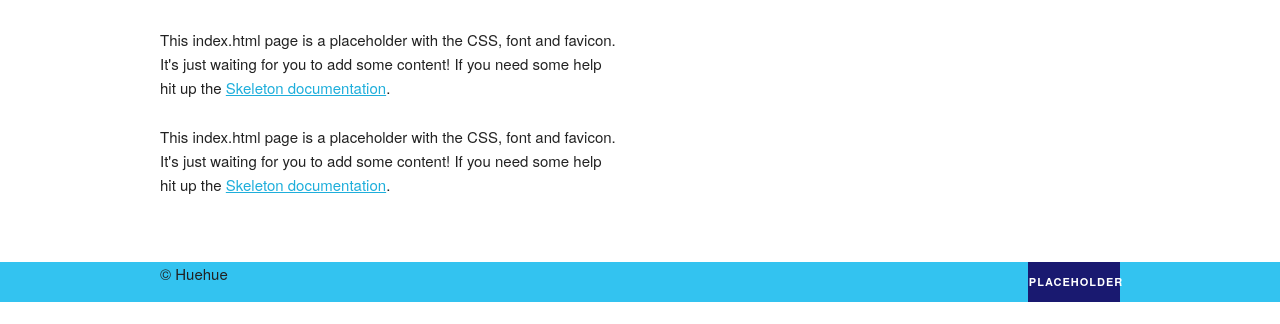
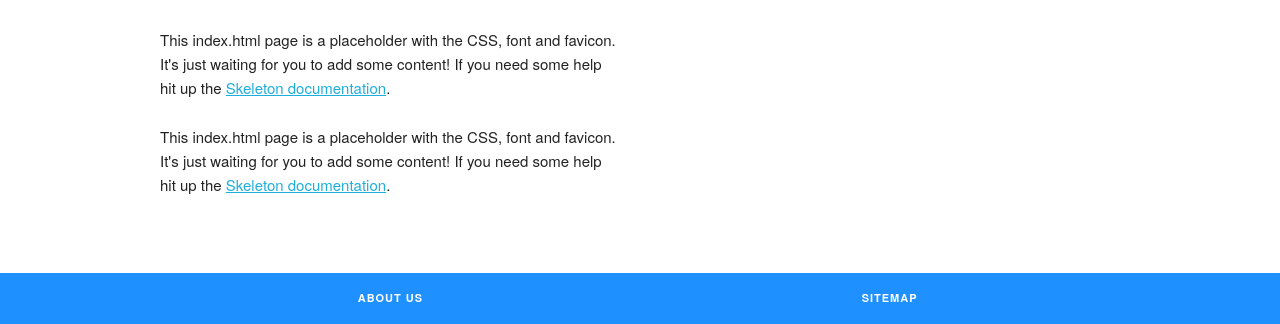
Before and after one commit to Xeltide/project1536, a PHP site: page /header.html in a window 1280 px wide. Shown: the part 3280-3604 px from the top of the page. Before the commit the page ends 3582 px from the top, so only its background shows below. Run offline with PHP 8.4, Linux system fonts and the light colour scheme.

Commit message:
updated footer and consolidated header.css and loginFiddle.css

```diff
--- a/css/header.css
+++ b/css/header.css
@@ -54,21 +54,36 @@
 /* Fixes footer to the bottom of the page. */
 #footer {
     width: 100%;
-	background-color: #33C3F0;
+	background-color: #1E90FF;
     z-index: 1;
     opacity: 1.0;
     bottom: 0;
+    height: 51px;
 }
+
+/* #footer li {
+    display: inline-block;
+    margin-bottom: 0;
+    min-width: 5em;
+}
+
+#footer ul{
+    display: flex;
+    list-style-type: none;
+    margin-bottom: 0;
+} */
+
 /* Formats the footer buttons. */
 #footer a.button-primary {
-    background-color: #191970;
-    border-color: #191970;
-    float: right;
-    width: 20%;
+    background-color: #1E90FF;
+    border-color: #1E90FF;
+    /* background-color: #4169E1; */
+    /* border-color: #4169E1; */
     height: 100%;
     margin: 0px;
-    padding: 0px;
+    padding: 0.5em;
     border-radius: 0px;
+    width: 100%;
 }
 /* Removes margins from copyright text */
 #copy {
@@ -79,3 +94,33 @@
     background-color: #000000;
     border-color: #000000;
 }
+
+
+/* Login part */
+
+
+.dropContent {
+	background-color: #4169E1;
+	padding: 1em 1.5em 1em 1.5em;
+	display: none;
+	position: absolute;
+	z-index: 1;
+}
+
+.droplink {
+}
+
+div #leftCol {
+	display: inline-block;
+	width: 45%;
+}
+
+div #rightCol {
+	width: 45%;
+	padding-left: 5%;
+	border-left: 1px solid black;
+}
+
+.show {
+	display: block;
+}
--- a/css/loginFiddle.css
+++ b/css/loginFiddle.css
@@ -1,5 +1,5 @@
 .dropContent {
-	background-color: #99DDBB;
+	background-color: #4169E1;
 	padding: 1em 1.5em 1em 1.5em;
 	display: none;
 	position: absolute;
--- a/css/stickyfooter.css
+++ b/css/stickyfooter.css
@@ -1,7 +1,3 @@
-/* Changelog
-changed height from 40px to 4rem
-*/
-
 * {
     margin: 0px;
 }
@@ -12,8 +8,8 @@ html, body {
     min-height: 100%;
     height: auto !important;
     height: 100%;
-    margin: 0 auto -4rem;
+    margin: 0 auto -51px;
 }
 .footer, .push {
-    height: 4rem;
+    height: 51px;
 }
--- a/header.html
+++ b/header.html
@@ -35,7 +35,7 @@
     <div class="container">
       <div class="row">
         <div class="one column">
-          <a href="#" id="logo"><img src="./images/kappa.png" height=40 alt="SwimV Logo"></a>
+          <a href="#" id="logo"><img src="./images/kappa.png" height=51 alt="SwimV Logo"></a>
         </div>
         <div class="eleven columns">
           <ul class="u-pull-right" id="headerbuttons">
@@ -132,10 +132,10 @@
     <div class="container">
       <div class="row">
         <div class="six columns">
-          <p id="copy">&copy; Huehue</p>
+          <a class="button button-primary" id="placeholder" href="#">About Us</a>
         </div>
         <div class="six columns">
-          <a class="button button-primary" id="placeholder" href="#">placeholder</a>
+          <a class="button button-primary" id="placeholder" href="#">Sitemap</a>
           <!-- Buttons are placed from right to left so they float properly -->
         </div>
       </div>
```
